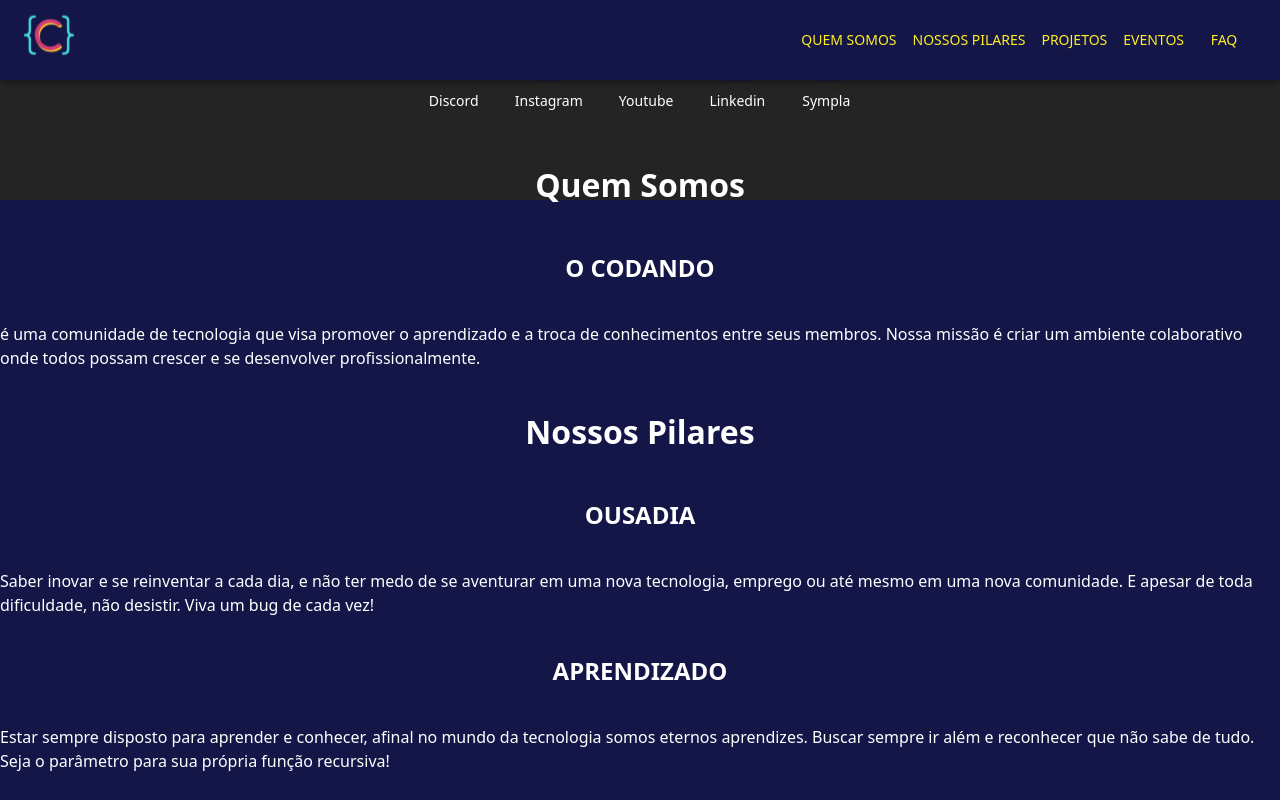
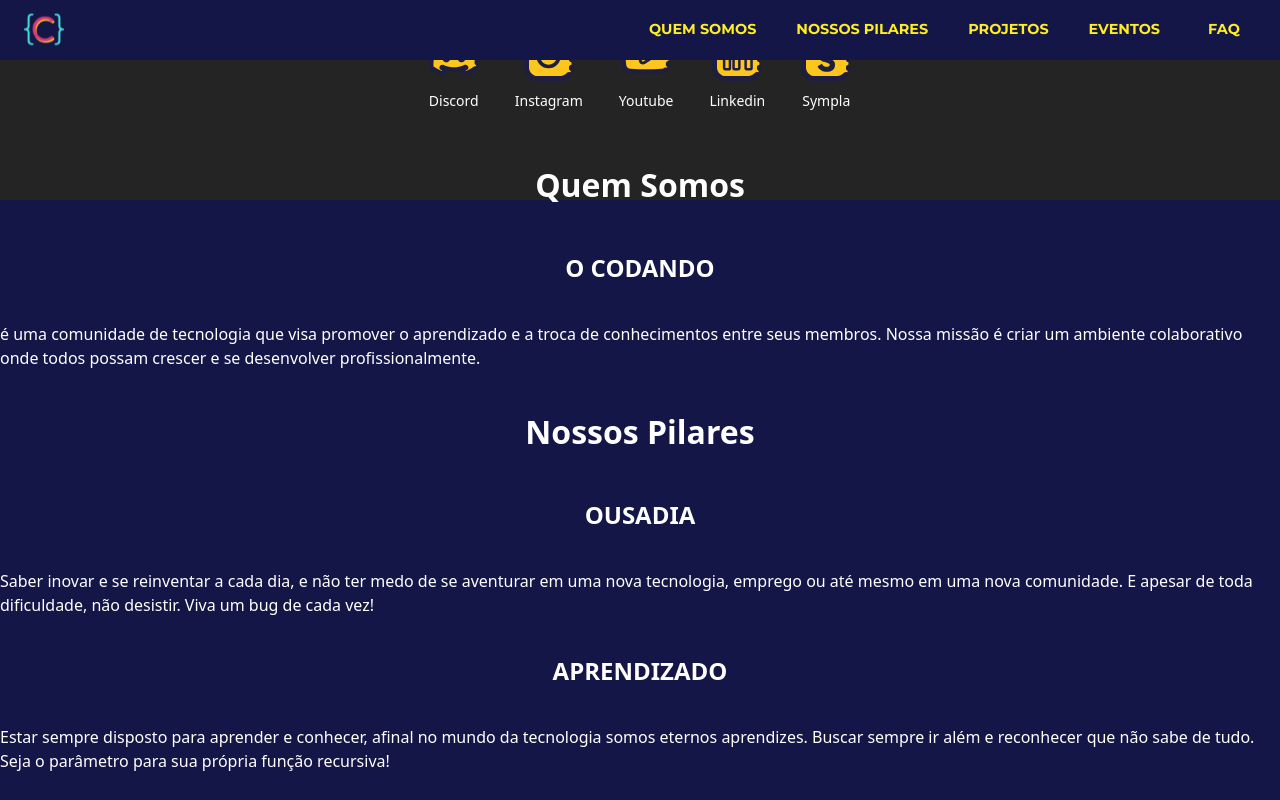
Before and after one commit to codando-community/Site, a React (Vite) app: page / in a window 1280 px wide. Shown: the top 800 px of the page. Built offline with nearby package versions, Linux system fonts and the light colour scheme.

Commit message:
Header components

```diff
--- a/index.html
+++ b/index.html
@@ -3,6 +3,8 @@
   <head>
     <meta charset="UTF-8" />
     <link rel="icon" type="image/svg+xml" href="/codando-logo-icon.svg" />
+    <link href="https://fonts.googleapis.com/css2?family=Montserrat:wght@300;400;500;700;800;900&display=swap"
+    rel="stylesheet" />
     <meta name="viewport" content="width=device-width, initial-scale=1.0" />
     <title>Codando</title>
   </head>
--- a/src/components/Header.jsx
+++ b/src/components/Header.jsx
@@ -1,33 +1,91 @@
-import { AppBar, Toolbar, Typography, Button, Box } from "@mui/material";
+import { useEffect, useState } from "react";
+import { AppBar, Toolbar, Box, Button } from "@mui/material";
+
+const menuItems = [
+  "Quem Somos",
+  "Nossos Pilares",
+  "Projetos",
+  "Eventos",
+  "FAQ",
+];
 
 const Header = () => {
+  const [visibleItems, setVisibleItems] = useState(
+    Array(menuItems.length).fill(false)
+  );
+
+  useEffect(() => {
+    menuItems.forEach((_, i) => {
+      setTimeout(() => {
+        setVisibleItems((prev) => {
+          const newState = [...prev];
+          newState[i] = true;
+          return newState;
+        });
+      }, i * 200); // Delay entre os botões
+    });
+  }, []);
+
   return (
+    <>
       <AppBar
         position="fixed"
         sx={{
           backgroundColor: "#141648",
-        height: "80px",
+          height: "60px",
           display: "flex",
           justifyContent: "center",
+          boxShadow: "none",
+          fontFamily: "Montserrat, sans-serif",
         }}
       >
-      <Toolbar>
-        <Typography variant="h6" component="div" sx={{ flexGrow: 1 }}>
+        <Toolbar
+          sx={{
+            display: "flex",
+            justifyContent: "space-between",
+            width: "100%",
+            maxWidth: "1280px",
+            margin: "0 auto",
+            padding: "0 16px",
+            minHeight: "60px !important",
+          }}
+        >
+          <Box sx={{ display: "flex", alignItems: "center" }}>
             <img
               src="/codando-logo-icon.svg"
               alt="Logotipo Codando"
-            style={{ width: 50, height: 50 }}
+              style={{ width: 40, height: 40 }}
             />
-        </Typography>
-        <Box>
-          <Button style={{ color: '#FFEE23' }}>Quem Somos</Button>
-          <Button style={{ color: '#FFEE23' }}>Nossos Pilares</Button>
-          <Button style={{ color: '#FFEE23' }}>Projetos</Button>
-          <Button style={{ color: '#FFEE23' }}>Eventos</Button>
-          <Button style={{ color: '#FFEE23' }}>FAQ</Button>
+          </Box>
+
+          <Box sx={{ display: "flex", gap: 3 }}>
+            {menuItems.map((label, index) => (
+              <Button
+                key={label}
+                sx={{
+                  color: "#FFEE23",
+                  fontWeight: "bold",
+                  fontSize: "0.9rem",
+                  textTransform: "none",
+                  fontFamily: "Montserrat",
+                  opacity: visibleItems[index] ? 1 : 0,
+                  transform: visibleItems[index]
+                    ? "translateY(0)"
+                    : "translateY(-10px)",
+                  transition: "opacity 0.5s ease-out, transform 0.5s ease-out",
+                  "&:hover": {
+                    color: "#FFFFFF",
+                    textDecoration: "underline",
+                  },
+                }}
+              >
+                {label.toUpperCase()}
+              </Button>
+            ))}
           </Box>
         </Toolbar>
       </AppBar>
+    </>
   );
 };
 
```
Lines whose indentation alone changed are shown as unchanged.
